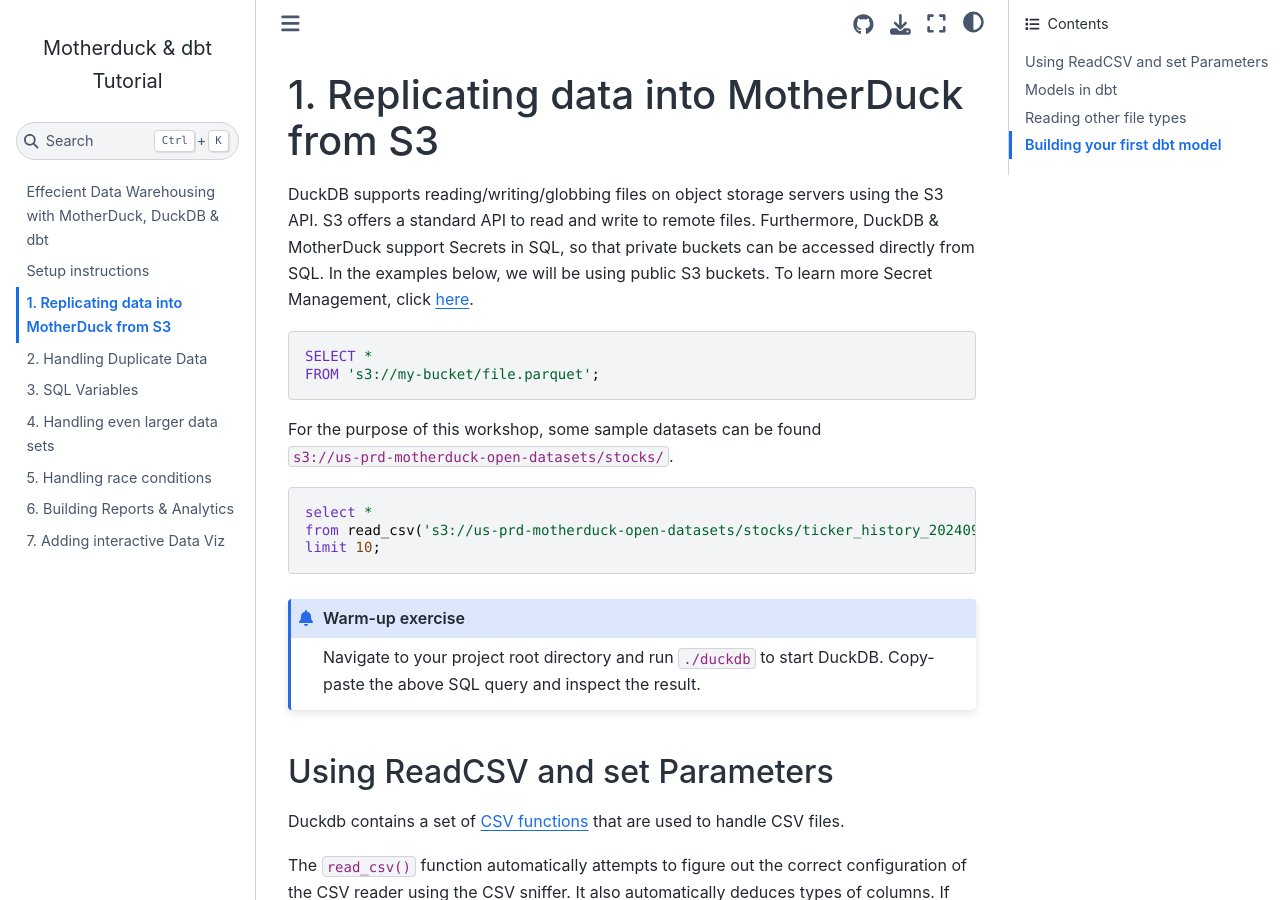
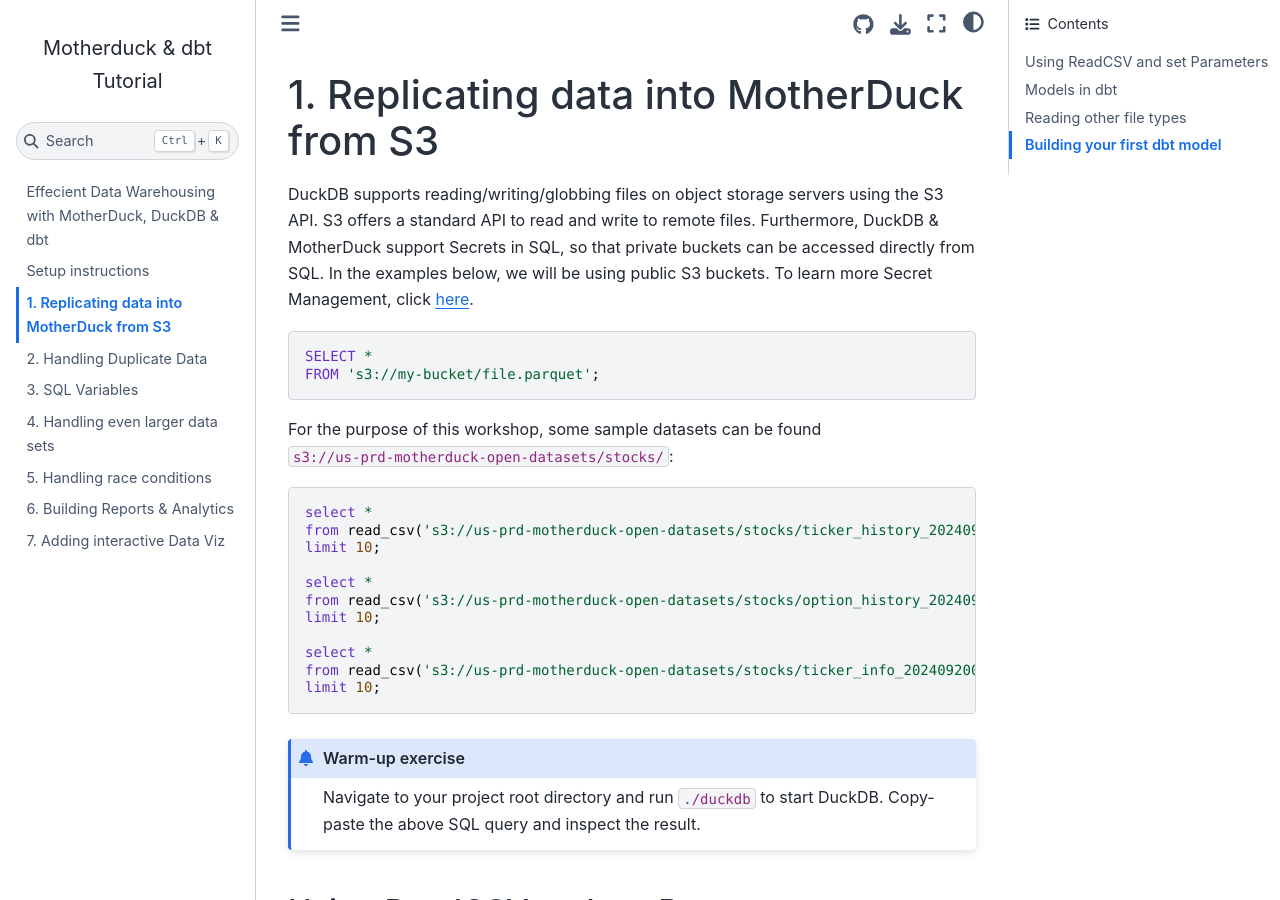
Before and after one commit to MotherDuck-Open-Source/dbt-tutorial, a Jupyter Book: the page built from 1_replicate-from-s3.md, in a window 1280 px wide and 900 px high. Built offline with Jupyter Book 1.0.4 settings and Sphinx 7.4.7 and the Sphinx Book theme 1.1.4, drawn with Linux system fonts in a browser that asks for light colours; pages that are not in the unit, such as notebooks, are missing from menus.

Commit message:
Update 1_replicate-from-s3.md

````diff
--- a/1_replicate-from-s3.md
+++ b/1_replicate-from-s3.md
@@ -21,11 +21,19 @@ SELECT *
 FROM 's3://my-bucket/file.parquet';
 ```
 
-For the purpose of this workshop, some sample datasets can be found `s3://us-prd-motherduck-open-datasets/stocks/`.
+For the purpose of this workshop, some sample datasets can be found `s3://us-prd-motherduck-open-datasets/stocks/`:
 
 ```sql
 select *
 from read_csv('s3://us-prd-motherduck-open-datasets/stocks/ticker_history_20240920085944.csv')
+limit 10;
+
+select *
+from read_csv('s3://us-prd-motherduck-open-datasets/stocks/option_history_20240920085942.csv')
+limit 10;
+
+select *
+from read_csv('s3://us-prd-motherduck-open-datasets/stocks/ticker_info_20240920085933.csv')
 limit 10;
 ```
 
````
